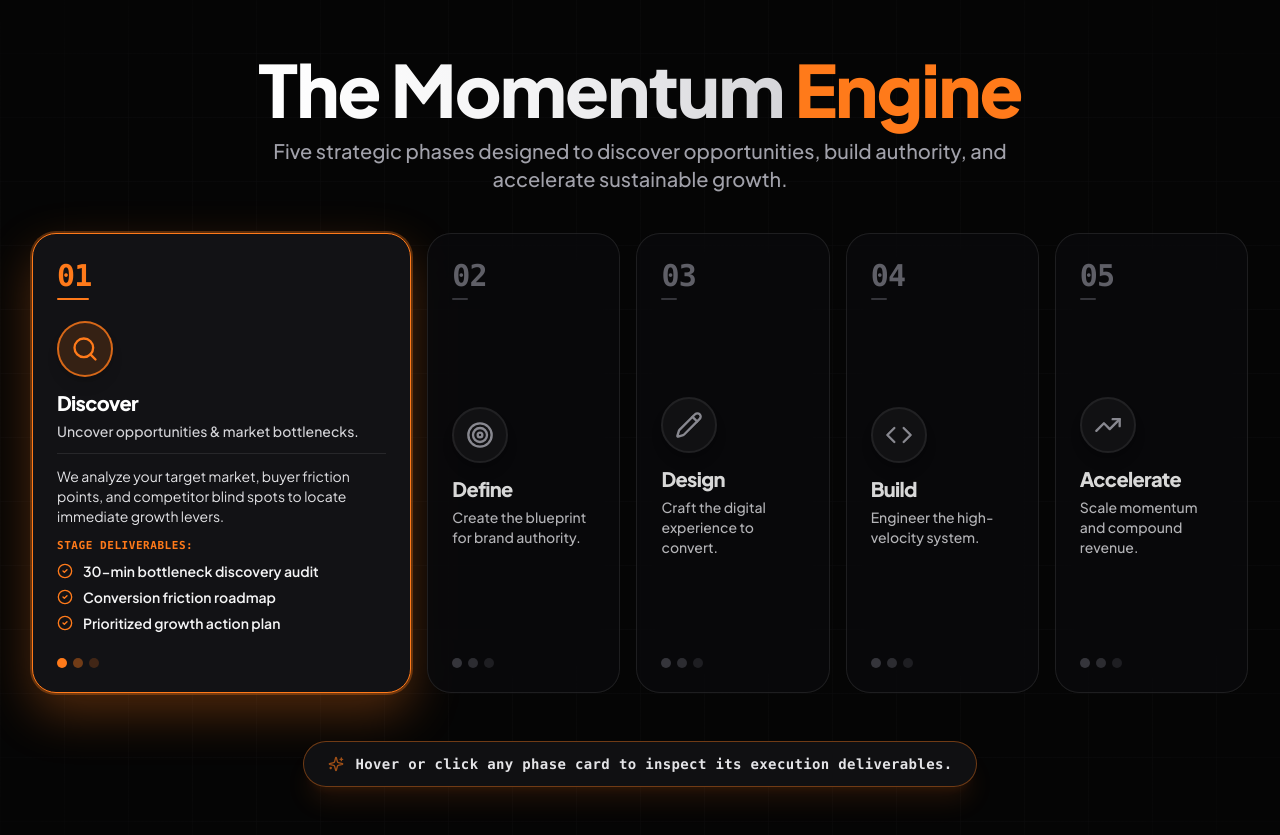
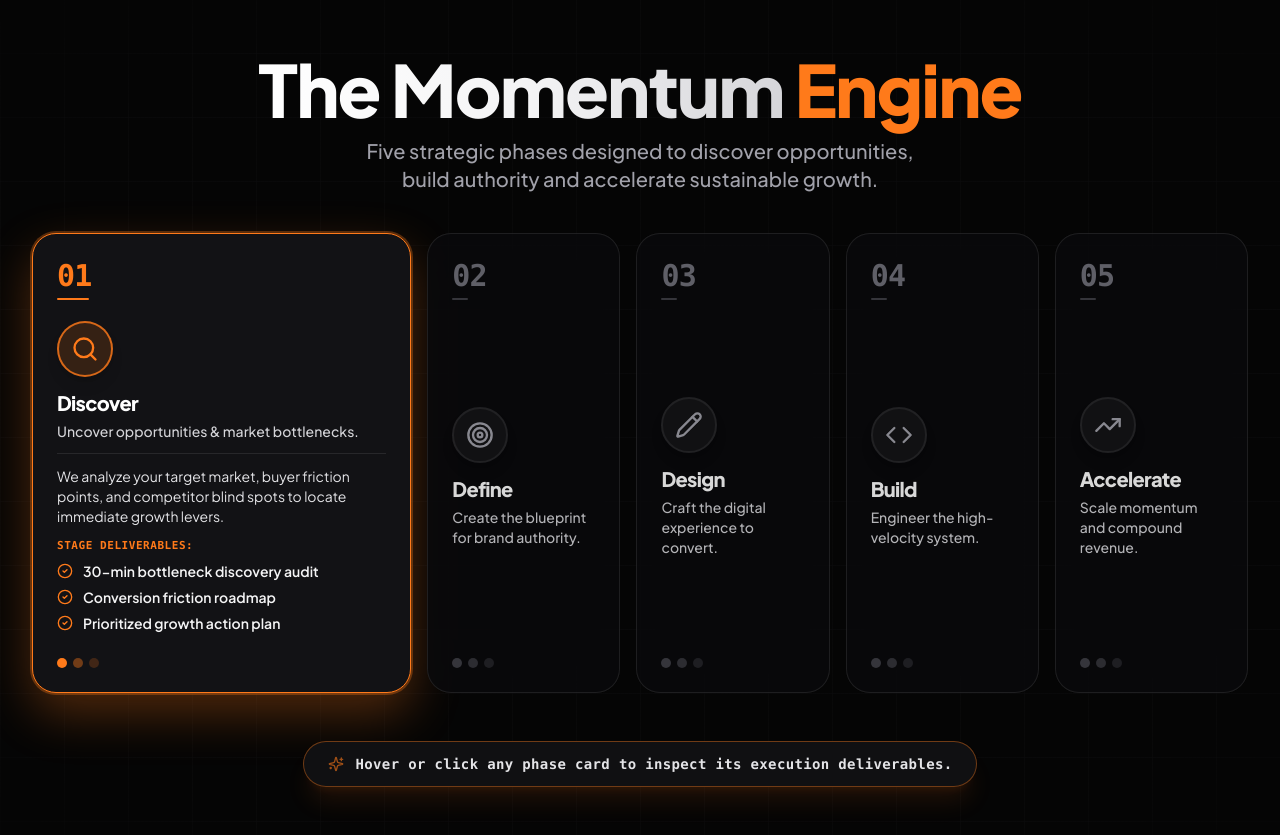
Before and after one commit to itsroosguy/roosx, a React (Vite) app: page / in a window 1280 px wide. Shown: the part 2060-2895 px from the top of the page. Built offline with nearby package versions, Linux system fonts and the light colour scheme.

Commit message:
Format ProcessSection subhead description into 2 exact lines

```diff
--- a/src/components/ProcessSection.tsx
+++ b/src/components/ProcessSection.tsx
@@ -117,7 +117,7 @@ export const ProcessSection: React.FC<ProcessSectionProps> = ({
 
       <div className="max-w-7xl mx-auto px-4 sm:px-6 lg:px-8 relative z-10 space-y-10 text-center">
 
-        {/* HEADER BLOCK: THE MOMENTUM ENGINE (NO BADGE, SILVER WHITE & ORANGE TITLE + NEW DESCRIPTION) */}
+        {/* HEADER BLOCK: THE MOMENTUM ENGINE (2-LINE SUBHEAD FORMATTING) */}
         <motion.div
           initial={{ opacity: 0, y: 25 }}
           whileInView={{ opacity: 1, y: 0 }}
@@ -133,7 +133,8 @@ export const ProcessSection: React.FC<ProcessSectionProps> = ({
           </h2>
 
           <p className="text-base sm:text-lg md:text-xl font-medium text-zinc-400 max-w-3xl mx-auto">
-            Five strategic phases designed to discover opportunities, build authority, and accelerate sustainable growth.
+            <span className="block">Five strategic phases designed to discover opportunities,</span>
+            <span className="block">build authority and accelerate sustainable growth.</span>
           </p>
         </motion.div>
 
```
